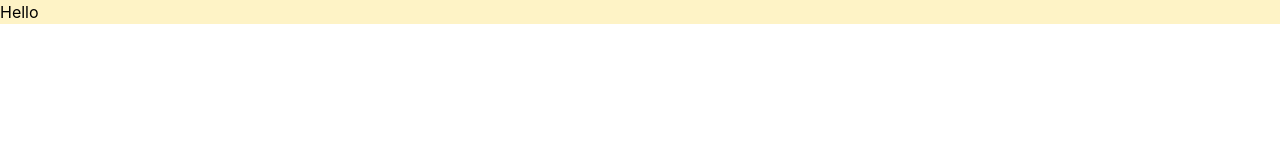
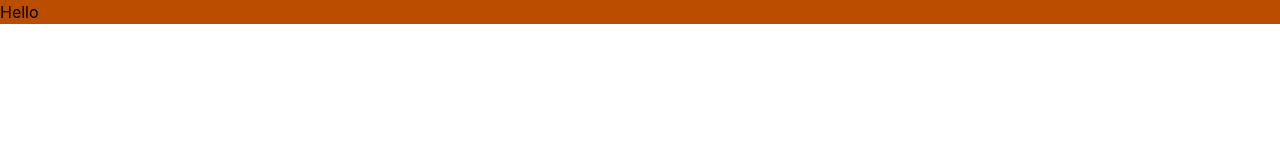
Before and after one commit to saikatdas714/tailwindcss, a plain HTML site: page index.html in a window 1280 px wide. Drawn offline with Linux system fonts and the light colour scheme.

Commit message:
Update background color in index.html and add input.css for Tailwind CSS import

```diff
--- a/index.html
+++ b/index.html
@@ -7,6 +7,6 @@
     <title>Document</title>
 </head>
 <body>
-    <h1 class="bg-amber-100">Hello</h1>
+    <h1 class="bg-amber-700">Hello</h1>
 </body>
 </html>
```
Also changed, not shown: src/output.css, 1 other file.
